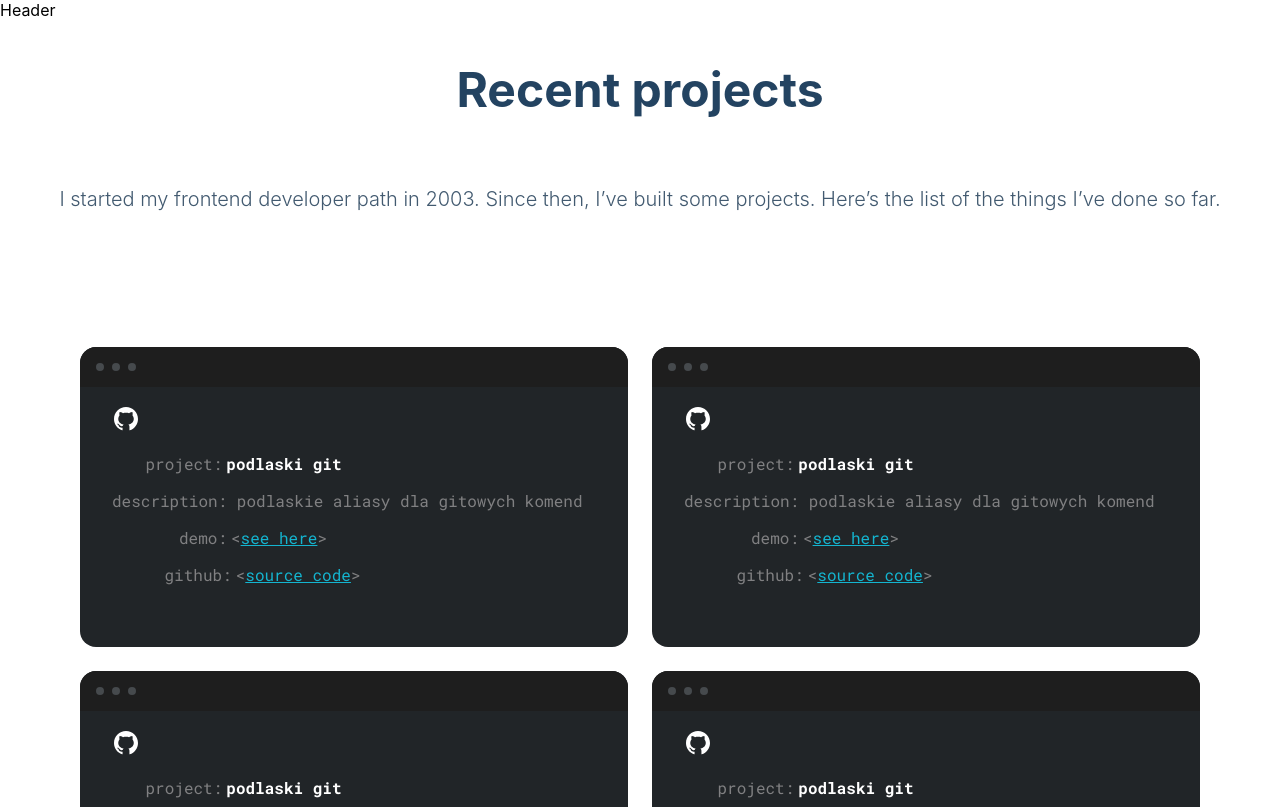
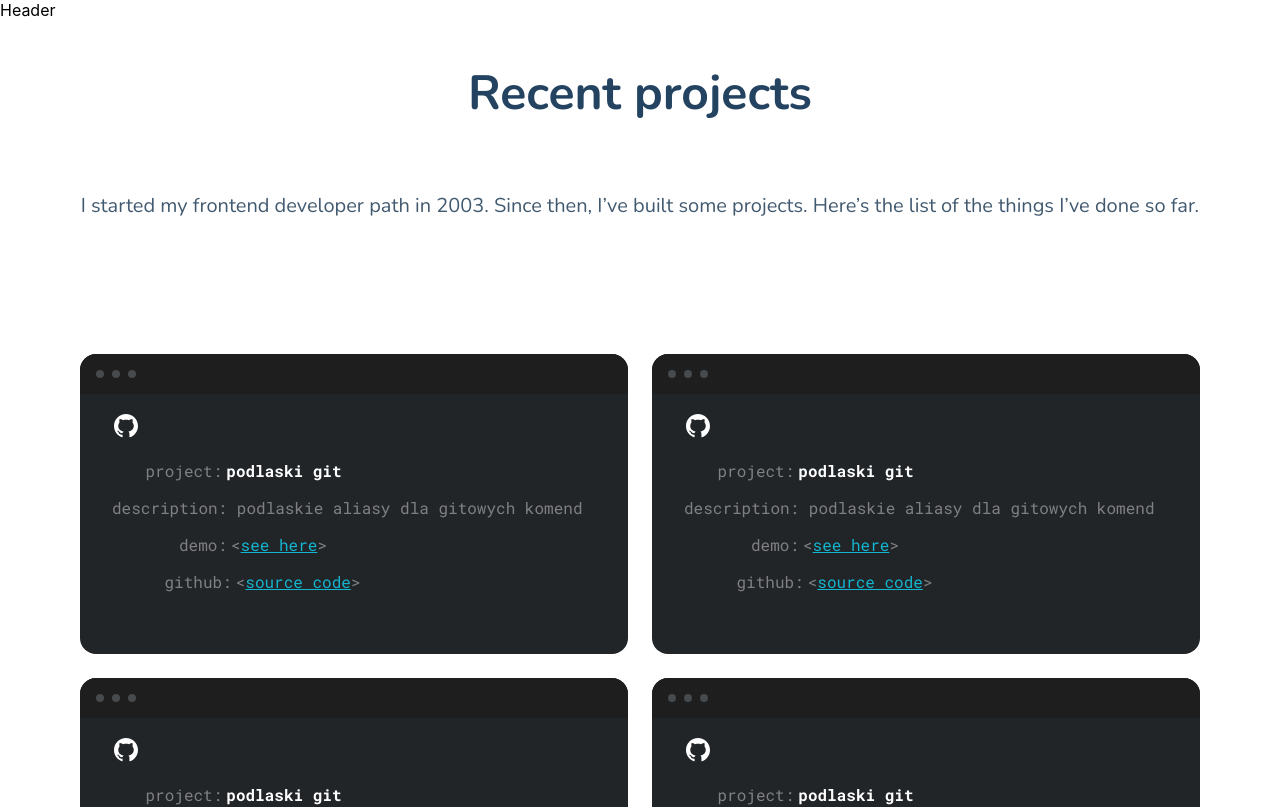
Before and after one commit to tomaszjader/homepage, a React (Create React App) app: page / in a window 1280 px wide. Shown: the top 807 px of the page. Built offline with nearby package versions, Linux system fonts and the light colour scheme.

Commit message:
fix font in projects section

```diff
--- a/src/Projects.css
+++ b/src/Projects.css
@@ -3,7 +3,7 @@
     flex-direction: column;
     align-items: center;
     margin-bottom: 176px;
-
+    font-family: 'Nunito';
 }
 
 .ProjectsGitHubCards {
```
